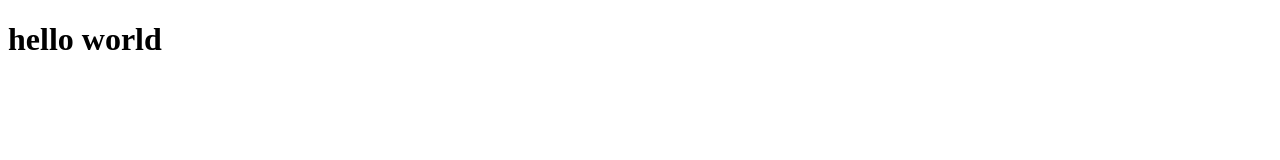
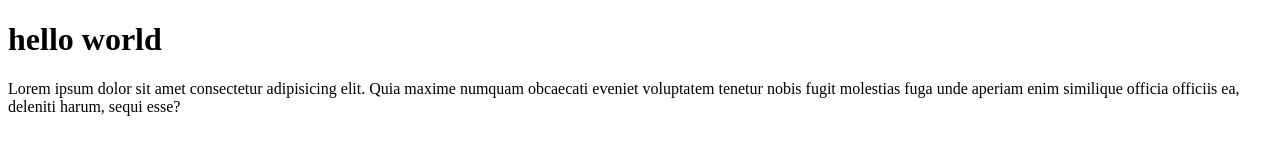
Before and after one commit to shejwalsavita/Juno-Workshop, a plain HTML site: page index.html in a window 1280 px wide. Drawn offline with Linux system fonts and the light colour scheme.

Commit message:
Add updated file 1

```diff
--- a/index.html
+++ b/index.html
@@ -7,5 +7,6 @@
 </head>
 <body>
     <h1>hello world</h1>
+    <p>Lorem ipsum dolor sit amet consectetur adipisicing elit. Quia maxime numquam obcaecati eveniet voluptatem tenetur nobis fugit molestias fuga unde aperiam enim similique officia officiis ea, deleniti harum, sequi esse?</p>
 </body>
 </html>
```
